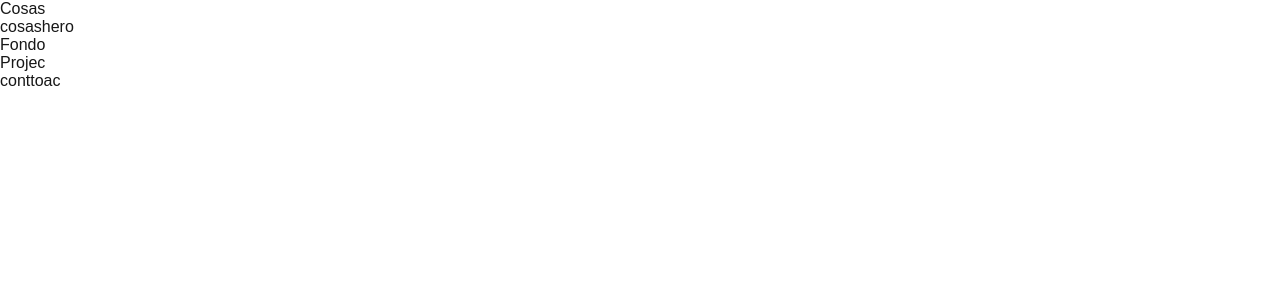
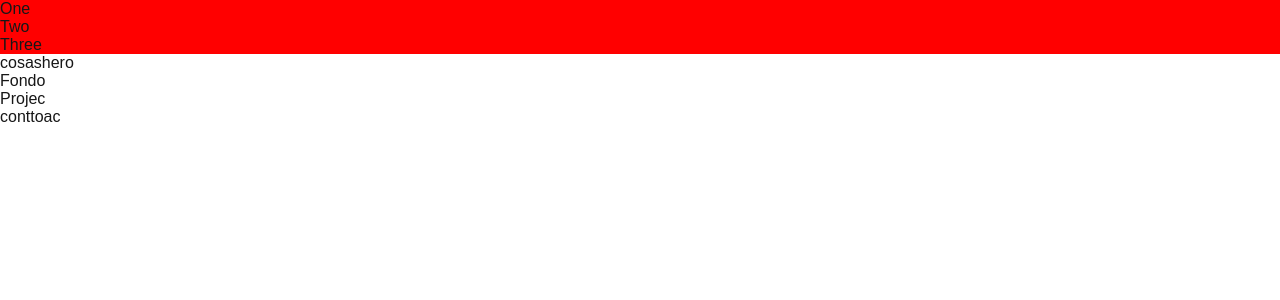
Before and after one commit to CarlosBor/portfolio, a Next.js app: page / in a window 1280 px wide. Shown: the top 300 px of the page. Built offline with nearby package versions, Linux system fonts and the light colour scheme.

Commit message:
Initial programmatic content of header

```diff
--- /dev/null
+++ b/app/sections/Header.module.css
@@ -0,0 +1,3 @@
+.test{
+    background-color:red;
+}
--- a/app/sections/Header.tsx
+++ b/app/sections/Header.tsx
@@ -1,7 +1,14 @@
 //This should take a series of parameters, then dynamically a header element that has those texts and moves there on click
+import styles from "./Header.module.css"
+
+const test = ["One", "Two", "Three"];
 
 export default function Header() {
   return (
-    <p>Cosas</p>
+    <header className={styles.test}>
+      {test.map(element =>
+        <p>{element}</p>
+      )}
+    </header>
   );
 }
```
